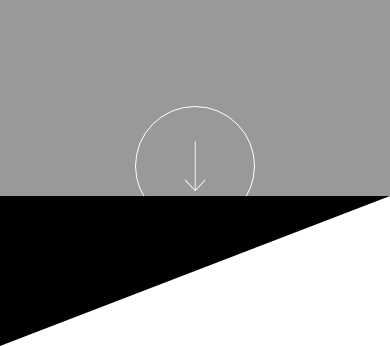
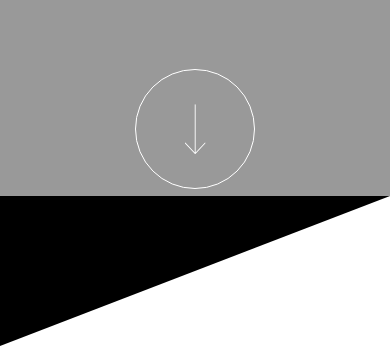
Before and after one commit to Kakajan-12/afisha-2.0, a plain HTML site: page index.html in a window 390 px wide. Shown: the part 648-994 px from the top of the page. Drawn offline with Linux system fonts and the light colour scheme.

Commit message:
arrow bottom change to top

```diff
--- a/css/style.scss
+++ b/css/style.scss
@@ -98,6 +98,10 @@ a {
   transform: translate(-50%, 0);
   img {
     transform: rotate(-90deg);
+  }
+  @media (max-width:576px) {
+    bottom: unset;
+    top: 85%;
   }
 }
 
```
Also changed, not shown: css/style.css.
